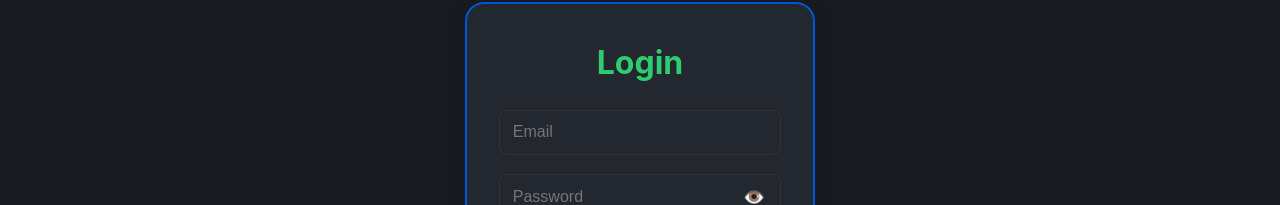
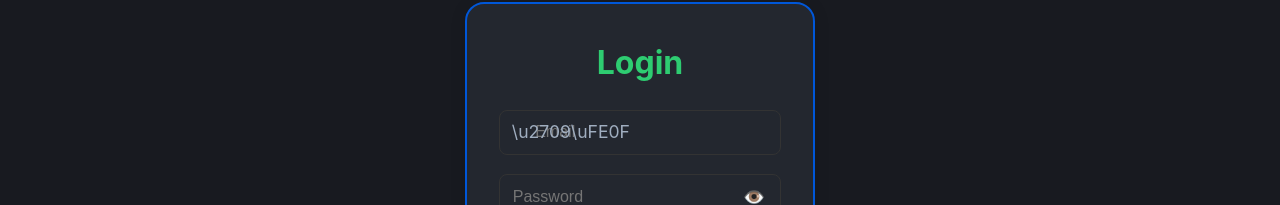
Before and after one commit to Shubhamkumarpatel70/custom-web-, a React (Create React App) app in the folder frontend/: page /login in a window 1280 px wide. Shown: the part 298-503 px from the top of the page. Built offline with nearby package versions, Linux system fonts and the light colour scheme.

Commit message:
UI/UX improvements: login email icon, register context, sidebar highlight

```diff
--- a/frontend/src/components/Sidebar.js
+++ b/frontend/src/components/Sidebar.js
@@ -191,9 +191,12 @@ const Sidebar = ({ onLogout, isPlanExpired }) => (
 
       .nav-item.active {
         color: #fff;
-        background: linear-gradient(90deg, rgba(46,204,113,0.18), rgba(0,87,217,0.10));
-        border-left: 3px solid #2ECC71;
-        box-shadow: 0 2px 12px rgba(46,204,113,0.10);
+        background: linear-gradient(90deg, rgba(46,204,113,0.28), rgba(0,87,217,0.18));
+        border-left: 4px solid #2ECC71;
+        box-shadow: 0 2px 16px rgba(46,204,113,0.13);
+        font-weight: 800;
+        letter-spacing: 0.5px;
+        transform: scale(1.03);
       }
 
       .nav-item.expired {
--- a/frontend/src/pages/Login.js
+++ b/frontend/src/pages/Login.js
@@ -59,6 +59,17 @@ function Login() {
             {location.state.success}
           </div>
         )}
+        <div style={{ position: 'relative' }}>
+          <span style={{
+            position: 'absolute',
+            left: '0.8rem',
+            top: '50%',
+            transform: 'translateY(-50%)',
+            color: '#A0AEC0',
+            fontSize: '1.1rem',
+            pointerEvents: 'none',
+            zIndex: 2
+          }}>\u2709\uFE0F</span>
           <input
             type="email"
             placeholder="Email"
@@ -66,14 +77,16 @@ function Login() {
             onChange={e => setEmail(e.target.value)}
             required
             style={{
-            padding: '0.8rem',
+              padding: '0.8rem 0.8rem 0.8rem 2.2rem',
               borderRadius: '0.5rem',
               border: '1px solid #333',
               fontSize: '1rem',
               background: '#23272F',
               color: '#E5E7EB',
+              width: '100%'
             }}
           />
+        </div>
         <div style={{ position: 'relative' }}>
           <input
             type={showPassword ? 'text' : 'password'}
--- a/frontend/src/pages/Register.js
+++ b/frontend/src/pages/Register.js
@@ -1,6 +1,7 @@
-import React, { useState } from 'react';
+import React, { useState, useContext } from 'react';
 import { Link, useNavigate } from 'react-router-dom';
 import axios from '../axios';
+import { UserContext } from '../UserContext';
 
 function Register() {
   const [name, setName] = useState('');
@@ -10,6 +11,7 @@ function Register() {
   const [message, setMessage] = useState('');
   const [loading, setLoading] = useState(false);
   const navigate = useNavigate();
+  const { setUser } = useContext(UserContext);
 
   const handleSubmit = async e => {
     e.preventDefault();
@@ -18,6 +20,7 @@ function Register() {
     try {
       const res = await axios.post('/api/auth/register', { name, email, password });
       localStorage.setItem('token', res.data.token);
+      setUser(res.data.user);
       setLoading(false);
       navigate('/dashboard');
     } catch (err) {
```
Lines whose indentation alone changed are shown as unchanged.
